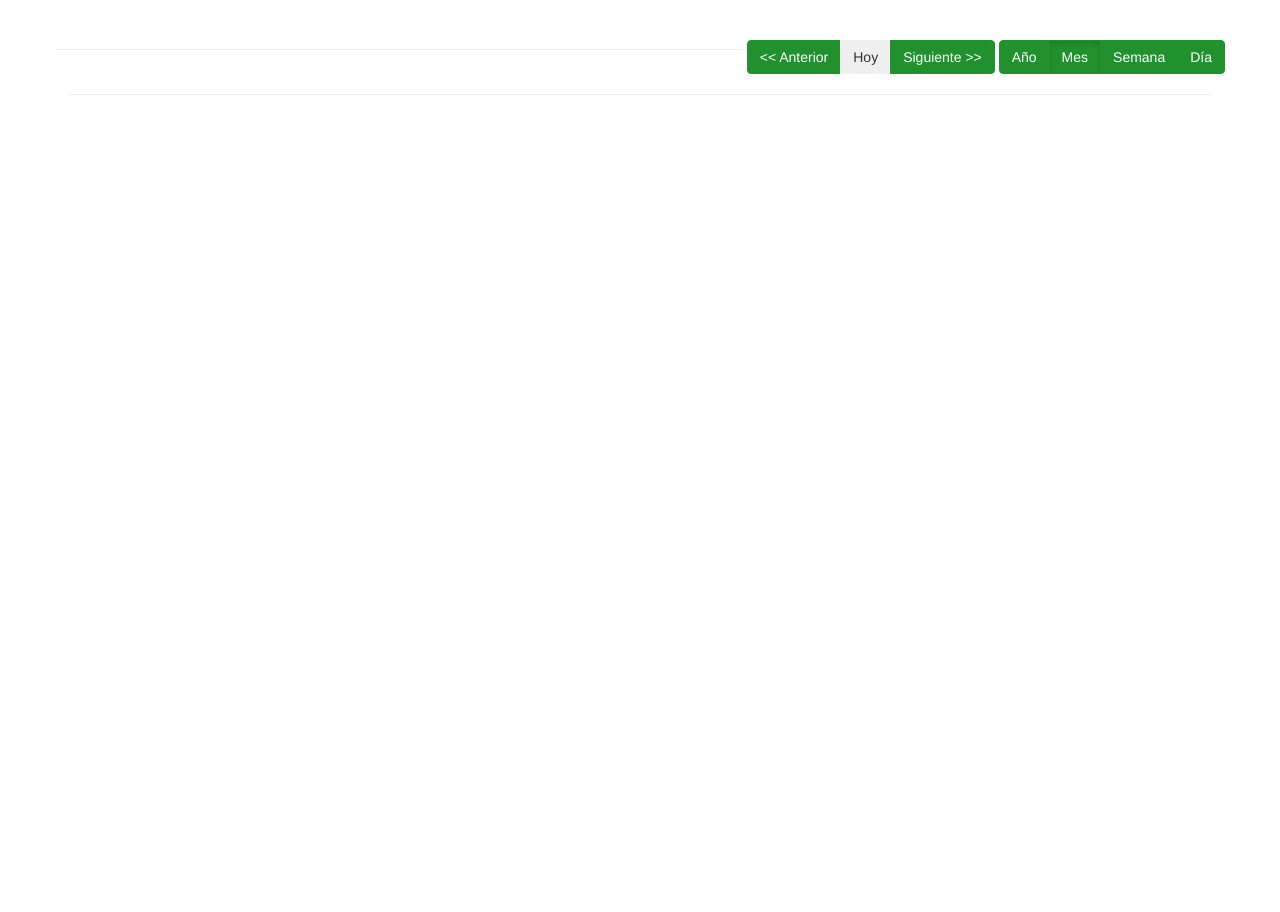
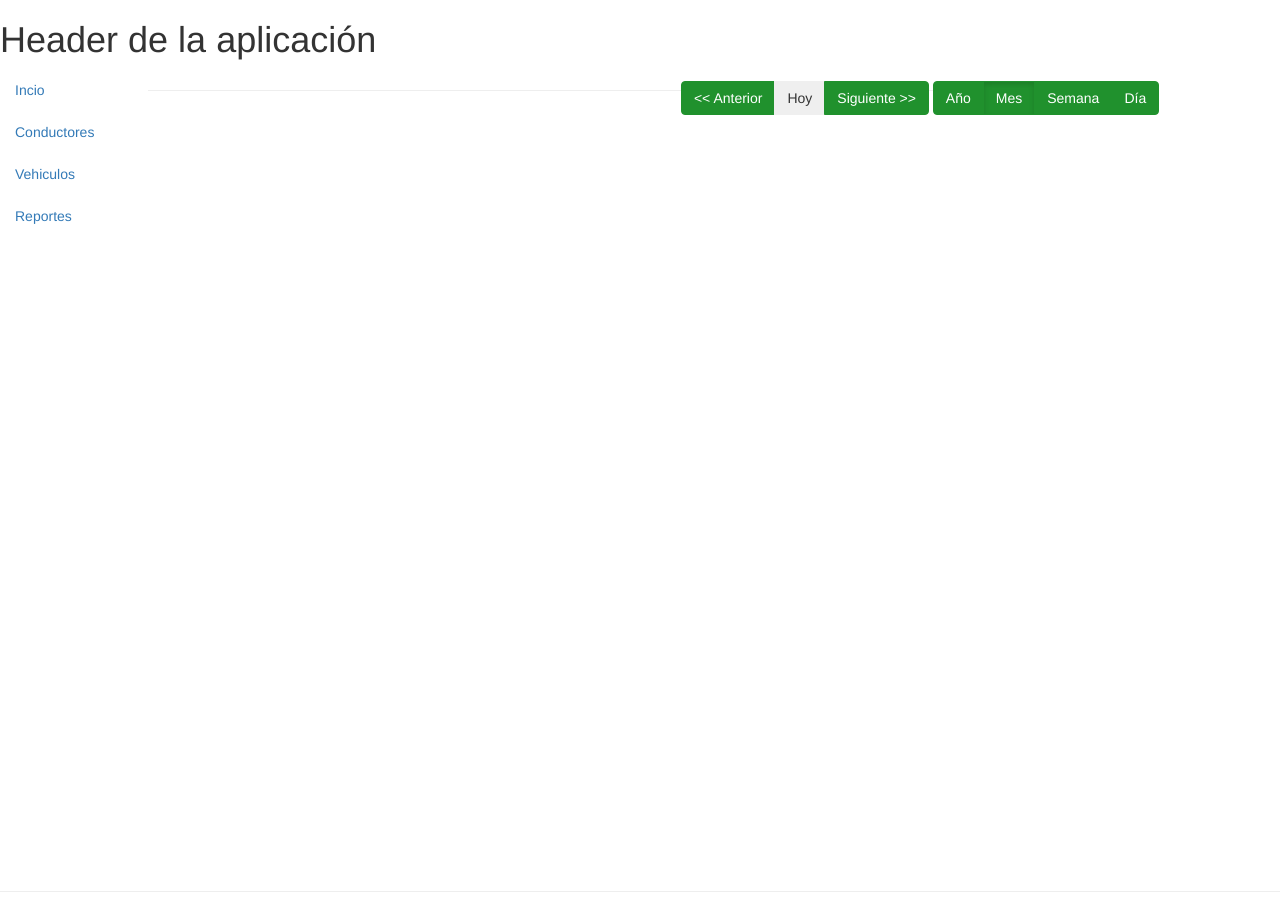
Before and after one commit to CDPS/SGTVA, a CodeIgniter app: the page made by application/views/calendar.php in a window 1280 px wide. Before the commit the page ends 95 px from the top, so only its background shows below. Run offline with CodeIgniter, Linux system fonts and the light colour scheme; data that the repository does not hold is empty.

Commit message:
Navegaciòn
Adaptación de la pagina home, inicio de la construcción de la pagni de
conductores

```diff
--- a/application/controllers/Calendar.php
+++ b/application/controllers/Calendar.php
@@ -18,8 +18,5 @@ class Calendar extends CI_Controller {
 	 * map to /index.php/welcome/<method_name>
 	 * @see http://codeigniter.com/user_guide/general/urls.html
 	 */
-	public function index()
-	{
-		$this->load->view('calendar');
-	}
+
 }
--- /dev/null
+++ b/application/css/css.css
@@ -0,0 +1,34 @@
+.main {
+  display: table;
+  width: 100%;
+}
+
+.navegacion {
+
+  display: table-column;
+  width: 10%;
+  float: left;
+  height: 800px;
+  margin: 0;
+  padding: 0% 0%;
+
+}
+
+.container{
+
+	display: table-column;
+	width: 79%;
+	margin-top: 1px;
+	margin-right: 1px;
+	margin-left: 20px;
+	float: left;
+	height: 800px;
+}
+
+.page-header{
+	margin-top: 0px;
+}
+
+h3 {
+	margin-top: 0px;
+}
--- /dev/null
+++ b/application/js/js.js
@@ -0,0 +1,33 @@
+$(document).ready(function() {
+
+
+    $('#vehiculos').click(function(event) {
+
+        $.ajax({
+                url: "home/vehiculos",
+                type: "POST",
+                dataType: "html",
+                success: function(respuesta){
+
+                   $('.container').html(respuesta);
+                }
+        });
+    });
+
+});
+
+function link(url, update) {
+
+    $.ajax({
+        url: url,
+
+        type: 'POST',
+        dataType: 'html',
+        success: function(respuesta)
+        {
+
+                $(update).html(respuesta);
+                document.reload();
+        }
+    });
+}
--- a/application/views/calendar.php
+++ b/application/views/calendar.php
@@ -2,14 +2,36 @@
 <html lang="en">
 <head>
     <meta charset="utf-8">
-    <title>Hola koko</title>
+    <title>SGTVA</title>
     <link rel="stylesheet" type="text/css" href="application/css/bootstrap.min.css">
+    <link rel="stylesheet" type="text/css" href="application/css/css.css">
     <link rel="stylesheet" href="bower_components/bootstrap-calendar/css/calendar.css">
     <script type="text/javascript" src="bower_components/jquery/jquery.min.js"></script>
+    <script type="text/javascript" src="application/js/jquery-1.11.2.js"></script>
+    <script type="text/javascript" src="application/js/js.js"></script>
+
     <script src="application/js/bootstrap.min.js"></script>
+
+
     <script type="text/javascript" src="bower_components/bootstrap-calendar/js/language/es-ES.js"></script>
 </head>
 <body>
+
+    <header>
+        <h1> Header de la aplicación</h1>
+    </header>
+
+    <div class="main">
+        <div class="navegacion">
+            <ul class="nav nav-pills nav-stacked">
+
+                <li><a href="Home" id="inicio">Incio</a></li>
+                <li><a href="" id="conductores">Conductores</a></li>
+                <li><a href="#" id="vehiculos">Vehiculos</a></li>
+                <li><a href="#" id="reportes">Reportes</a></li>
+            </ul>
+        </div>
+
         <div class="container">
             <div class="row">
                 <div class="page-header">
@@ -32,7 +54,9 @@
             <div class="row">
                 <div id="calendar"></div>
             </div>
+        </div>
 
+    </div>
 
     <script src="bower_components/underscore/underscore-min.js"></script>
     <script src="bower_components/bootstrap-calendar/js/calendar.js"></script>
--- a/application/views/welcome_message.php
+++ b/application/views/welcome_message.php
@@ -86,7 +86,7 @@ defined('BASEPATH') OR exit('No direct script access allowed');
 	<div id="body">
 		<p>Pagina en construcción... ...</p>
 
-		<p><a href="Calendar">Ir al Calendario</a> </p> <br>
+		<p><a href="Home">Ir al Calendario</a> </p> <br>
 
 		<p>If you would like to edit this page you'll find it located at:</p>
 
--- a/bower_components/bootstrap-calendar/tmpls/month-day.html
+++ b/bower_components/bootstrap-calendar/tmpls/month-day.html
@@ -2,7 +2,7 @@
 	<span class="pull-right" data-cal-date="<%= data_day %>" data-cal-view="day" data-toggle="tooltip" title="<%= tooltip %>"><%= day %></span>
 	<% if (events.length > 0) { %>
 		<div class="events-list" data-cal-start="<%= start %>" data-cal-end="<%= end %>">
-			<% _.each(events, function(event) { %>
+			<% _.each(events, function(event) { alert("gay");%>
 				<a href="<%= event.url ? event.url : 'javascript:void(0)' %>" data-event-id="<%= event.id %>" data-event-class="<%= event['class'] %>"
 					class="pull-left event <%= event['class'] %>" data-toggle="tooltip"
 					title="<%= event.title %>"></a>
```
Also changed, not shown: application/controllers/home.php (added, +18 -0 lines), application/views/crud_Vehiculos.php (added, +18 -0 lines), application/css/bootstrap.css, bower_components/bootstrap-calendar/css/calendar.css. Lines whose indentation alone changed are shown as unchanged.
